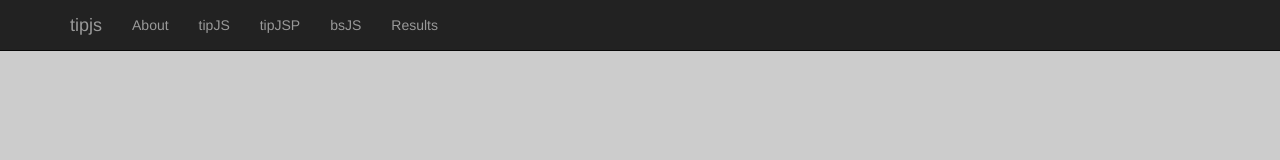
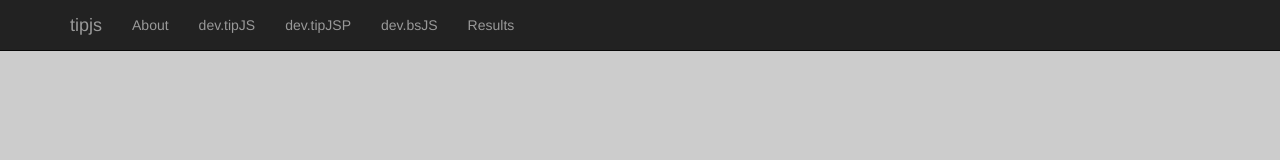
Before and after one commit to tipjs/tipJS, a plain HTML site: page index.html in a window 1280 px wide. Shown: the top 160 px of the page. Drawn offline with Linux system fonts and the light colour scheme.

Commit message:
gh-pages

```diff
--- a/index.html
+++ b/index.html
@@ -35,11 +35,11 @@
                 <ul class="nav navbar-nav">
                     <li><a href="#about">About</a>
                     </li>
-                    <li><a href="#tipJS">tipJS</a>
+                    <li><a href="#tipJS">dev.tipJS</a>
                     </li>
-                    <li><a href="#tipJSP">tipJSP</a>
+                    <li><a href="#tipJSP">dev.tipJSP</a>
                     </li>
-                    <li><a href="#bsJS">bsJS</a>
+                    <li><a href="#bsJS">dev.bsJS</a>
                     </li>
                     <li><a href="#results">Results</a>
                     </li>
```
